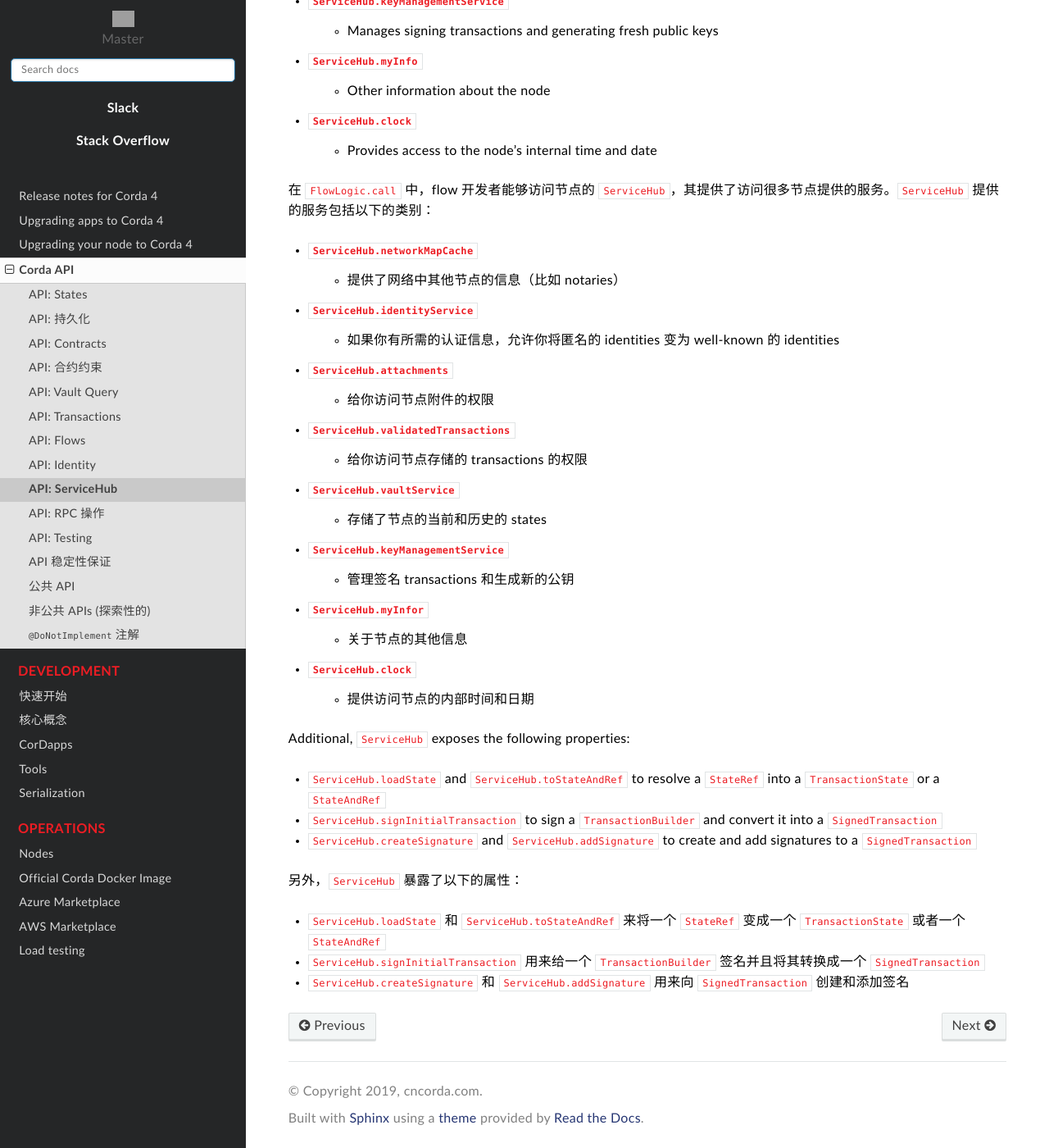
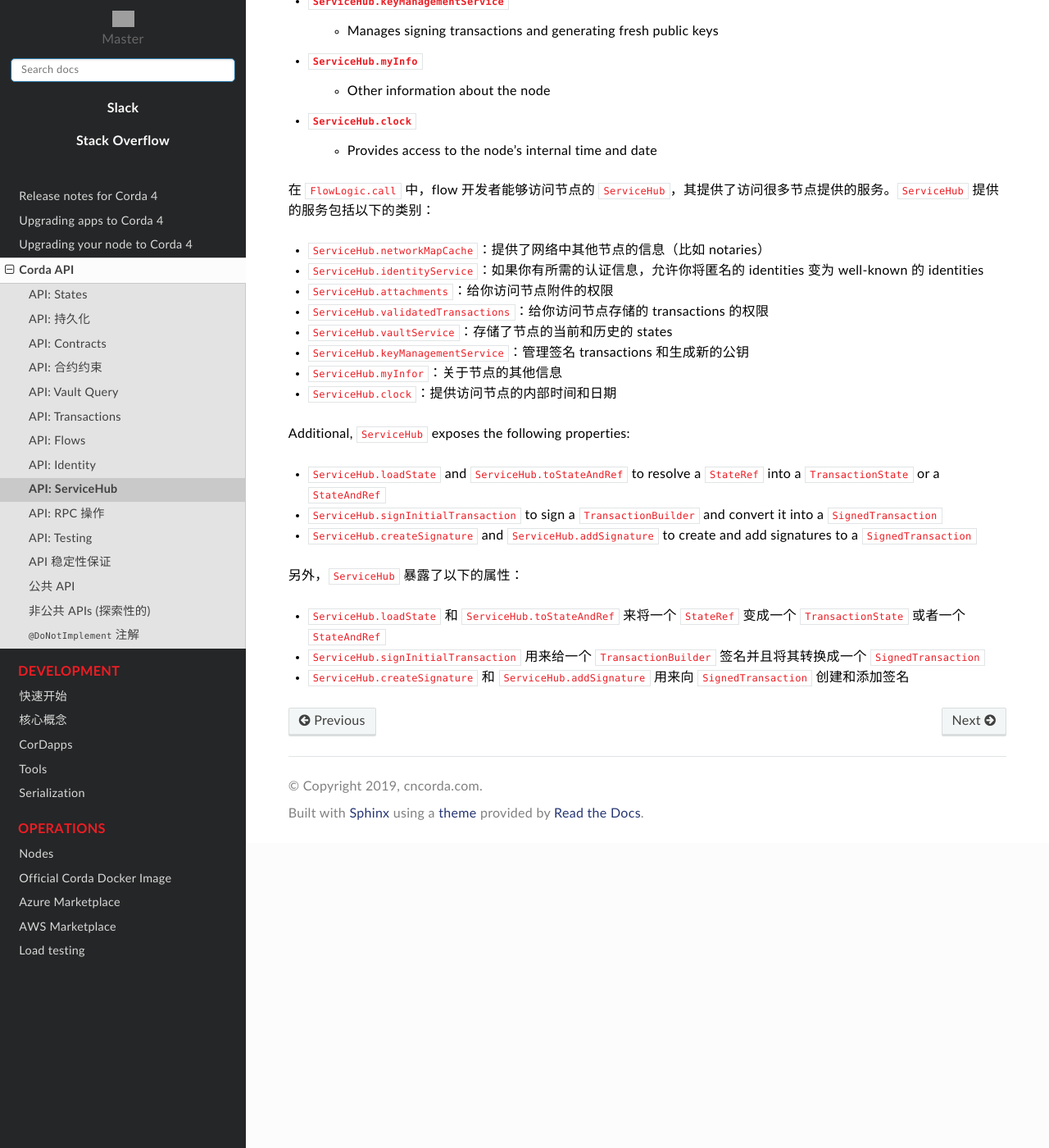
Before and after one commit to lijiachuan1982/cncorda, a Sphinx documentation site: the page built from docs/source/api-service-hub.rst, in a window 1280 px wide and 1400 px high, scrolled down 610 px. Shown: the whole window at 82% size. Built offline with Sphinx 7.4.7 and the Read the Docs theme 2.0.0, drawn with Linux system fonts in a browser that asks for light colours; pages that are not in the unit, such as notebooks, are missing from menus; grey boxes are pictures that could not be loaded.

```diff
--- a/docs/source/api-service-hub.rst
+++ b/docs/source/api-service-hub.rst
@@ -22,22 +22,14 @@ various services the node provides. The services offered by the ``ServiceHub`` a
 
 在 ``FlowLogic.call`` 中，flow 开发者能够访问节点的 ``ServiceHub``，其提供了访问很多节点提供的服务。``ServiceHub`` 提供的服务包括以下的类别：
 
-* ``ServiceHub.networkMapCache``
-    * 提供了网络中其他节点的信息（比如 notaries）
-* ``ServiceHub.identityService``
-    * 如果你有所需的认证信息，允许你将匿名的 identities 变为 well-known 的 identities
-* ``ServiceHub.attachments``
-    * 给你访问节点附件的权限
-* ``ServiceHub.validatedTransactions``
-    * 给你访问节点存储的 transactions 的权限
-* ``ServiceHub.vaultService``
-    * 存储了节点的当前和历史的 states
-* ``ServiceHub.keyManagementService``
-    * 管理签名 transactions 和生成新的公钥
-* ``ServiceHub.myInfor``
-    * 关于节点的其他信息
-* ``ServiceHub.clock``
-    * 提供访问节点的内部时间和日期
+* ``ServiceHub.networkMapCache``：提供了网络中其他节点的信息（比如 notaries）
+* ``ServiceHub.identityService``：如果你有所需的认证信息，允许你将匿名的 identities 变为 well-known 的 identities
+* ``ServiceHub.attachments``：给你访问节点附件的权限
+* ``ServiceHub.validatedTransactions``：给你访问节点存储的 transactions 的权限
+* ``ServiceHub.vaultService``：存储了节点的当前和历史的 states
+* ``ServiceHub.keyManagementService``：管理签名 transactions 和生成新的公钥
+* ``ServiceHub.myInfor``：关于节点的其他信息
+* ``ServiceHub.clock``：提供访问节点的内部时间和日期
 
 Additional, ``ServiceHub`` exposes the following properties:
 
```
